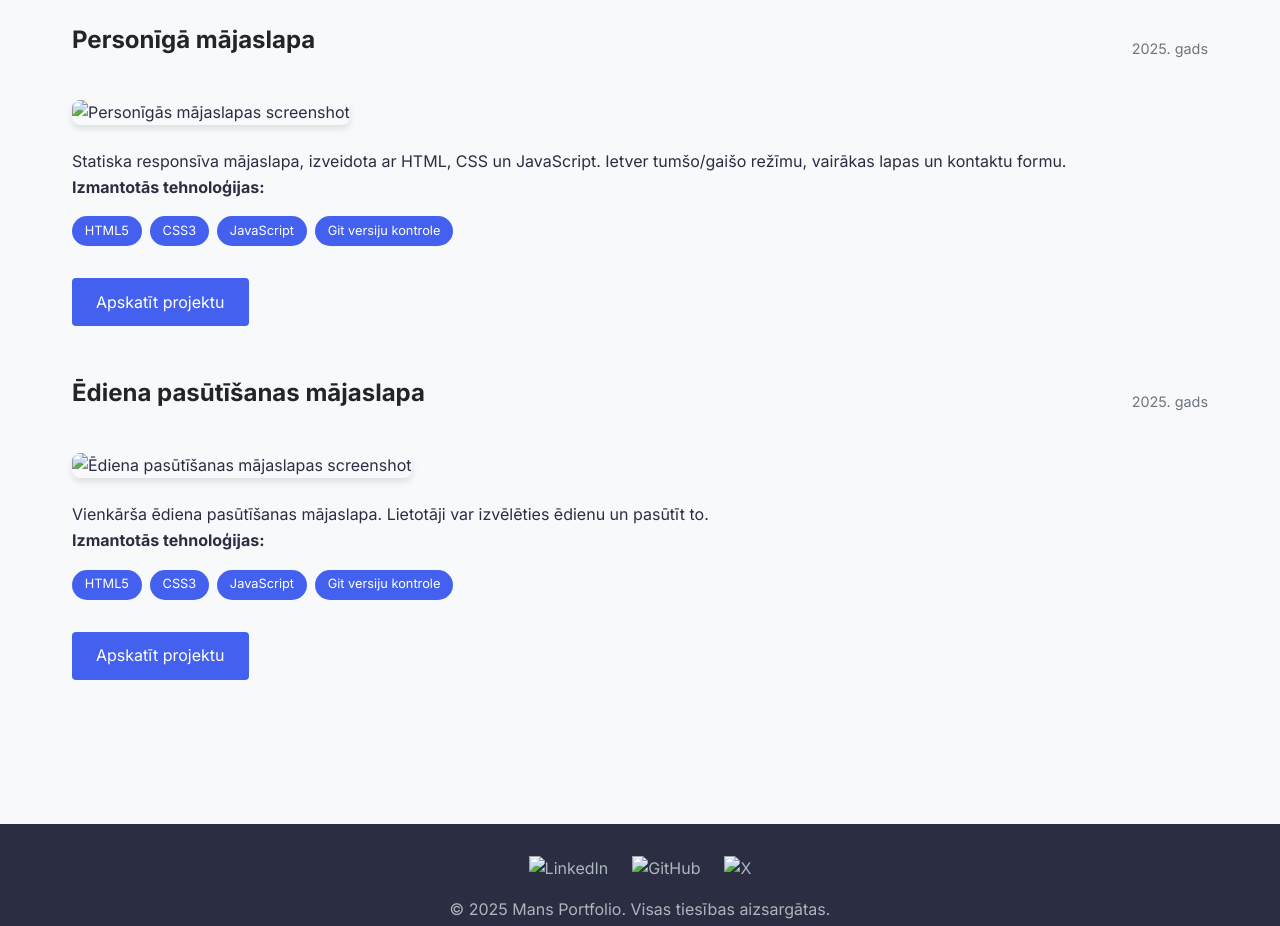
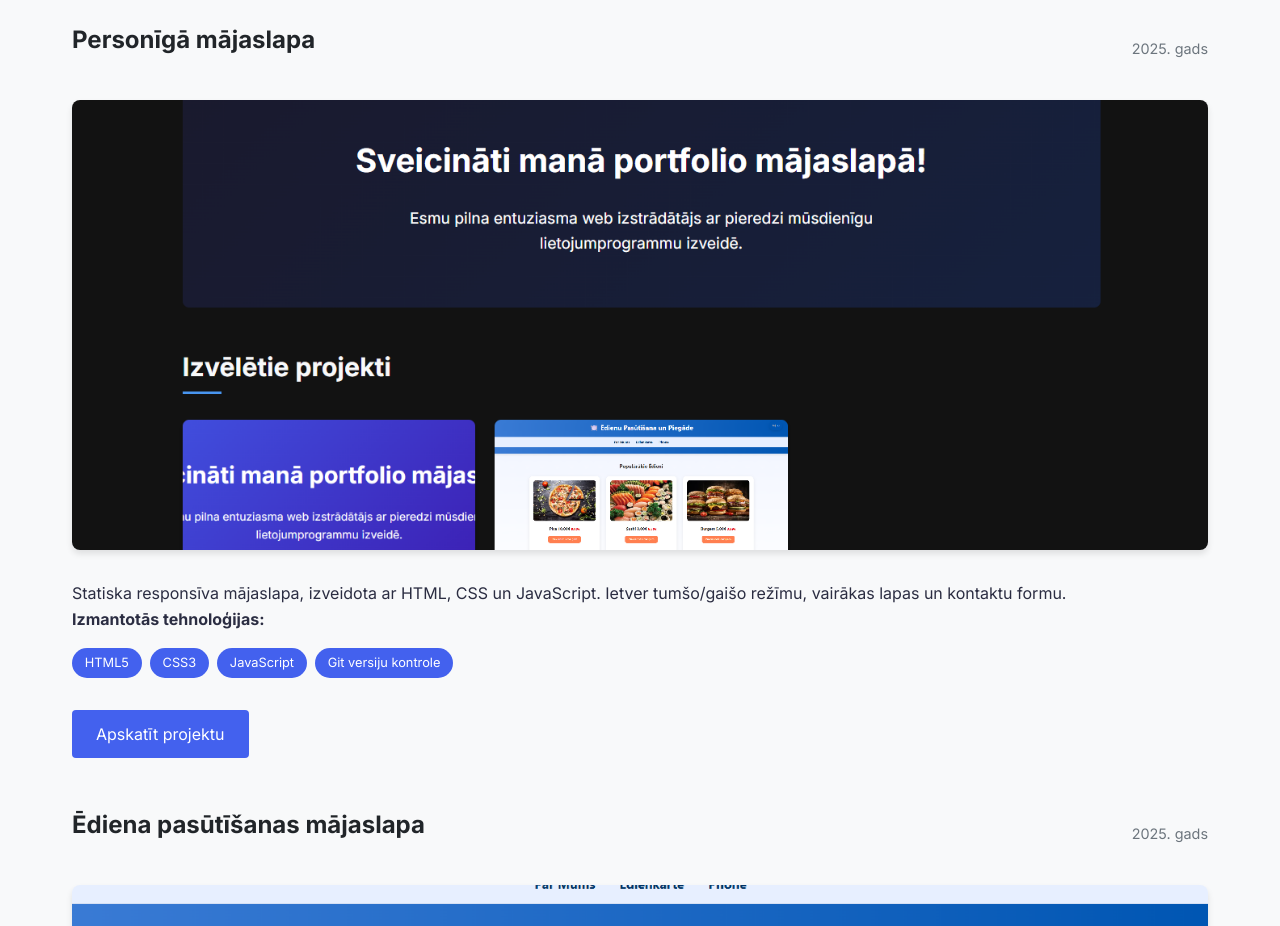
Before and after one commit to Marks936/Prakt_2, a plain HTML site: page projects.html in a window 1280 px wide. Shown: the part 172-1098 px from the top of the page. Drawn offline with Linux system fonts and the light colour scheme; a script that the page names is missing.

Commit message:
Update projects.html

```diff
--- a/projects.html
+++ b/projects.html
@@ -38,7 +38,7 @@
                     <h3>Personīgā mājaslapa</h3>
                     <span class="project-date">2025. gads</span>
                 </div>
-                <img src="images/project1.webp" alt="Personīgās mājaslapas screenshot" class="project-image" width="800" height="450" loading="lazy">
+                <img src="images/project1.png" alt="Personīgās mājaslapas screenshot" class="project-image" width="800" height="450" loading="lazy">
                 <div class="project-description">
                     <p>Statiska responsīva mājaslapa, izveidota ar HTML, CSS un JavaScript. Ietver tumšo/gaišo režīmu, vairākas lapas un kontaktu formu.</p>
                     <h4>Izmantotās tehnoloģijas:</h4>
@@ -57,7 +57,7 @@
                     <h3>Ēdiena pasūtīšanas mājaslapa</h3>
                     <span class="project-date">2025. gads</span>
                 </div>
-                <img src="images/project2.webp" alt="Ēdiena pasūtīšanas mājaslapas screenshot" class="project-image" width="800" height="450" loading="lazy">
+                <img src="images/project2.png" alt="Ēdiena pasūtīšanas mājaslapas screenshot" class="project-image" width="800" height="450" loading="lazy">
                 <div class="project-description">
                     <p>Vienkārša ēdiena pasūtīšanas mājaslapa. Lietotāji var izvēlēties ēdienu un pasūtīt to.</p>
                     <h4>Izmantotās tehnoloģijas:</h4>
@@ -77,13 +77,13 @@
         <div class="footer-content">
             <div class="social-links">
                 <a href="https://linkedin.com" aria-label="LinkedIn" rel="noopener noreferrer">
-                    <img src="images/linkein-icon.svg" alt="LinkedIn" width="24" height="24" loading="lazy">
+                    <img src="images/linkein-icon.png" alt="LinkedIn" width="24" height="24" loading="lazy">
                 </a>
                 <a href="https://github.com" aria-label="GitHub" rel="noopener noreferrer">
-                    <img src="images/github-icon.svg" alt="GitHub" width="24" height="24" loading="lazy">
+                    <img src="images/github-icon.png" alt="GitHub" width="24" height="24" loading="lazy">
                 </a>
                 <a href="https://x.com" aria-label="X(Twitter)" rel="noopener noreferrer">
-                    <img src="images/x-icon.svg" alt="X" width="24" height="24" loading="lazy">
+                    <img src="images/x-icon.png" alt="X" width="24" height="24" loading="lazy">
                 </a>
             </div>
             <p>&copy; <span id="current-year"></span> Mans Portfolio. Visas tiesības aizsargātas.</p>
```
